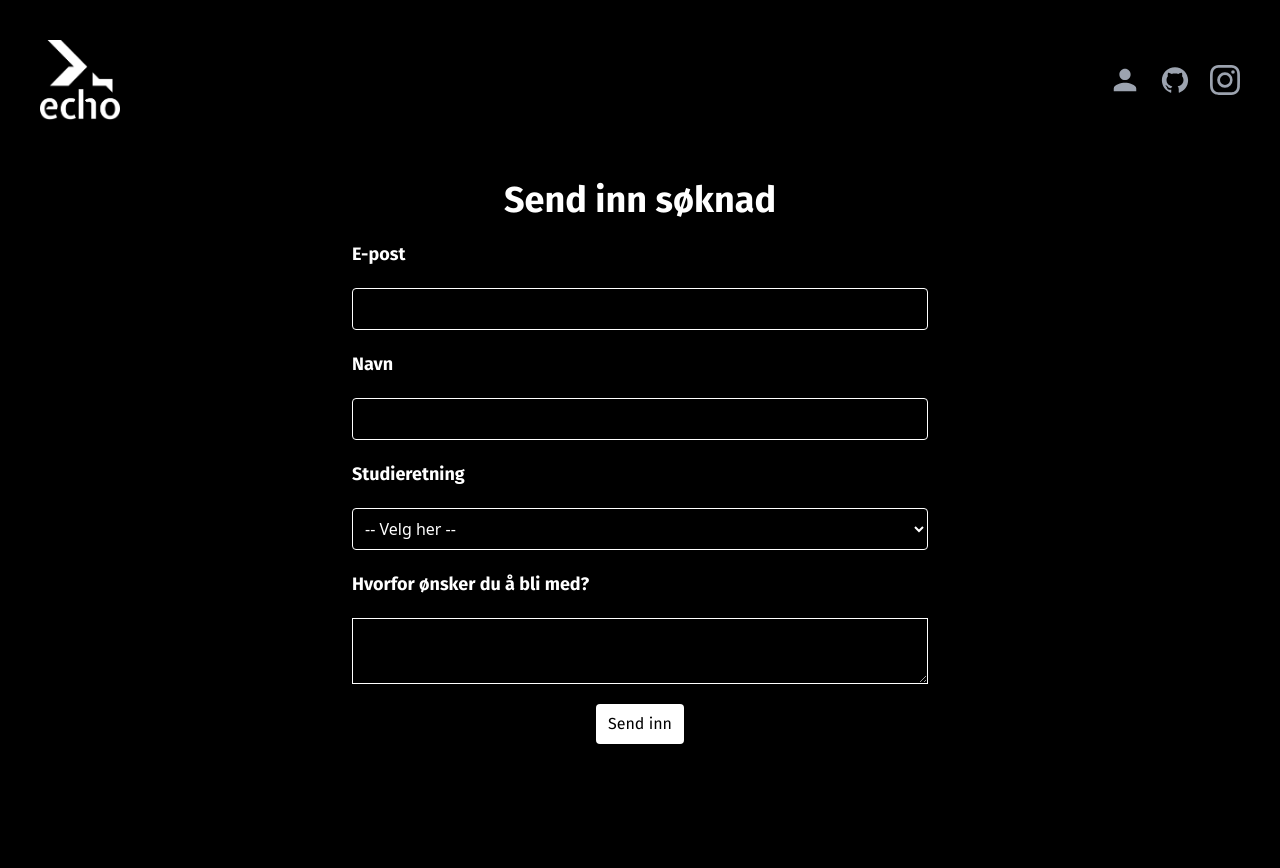
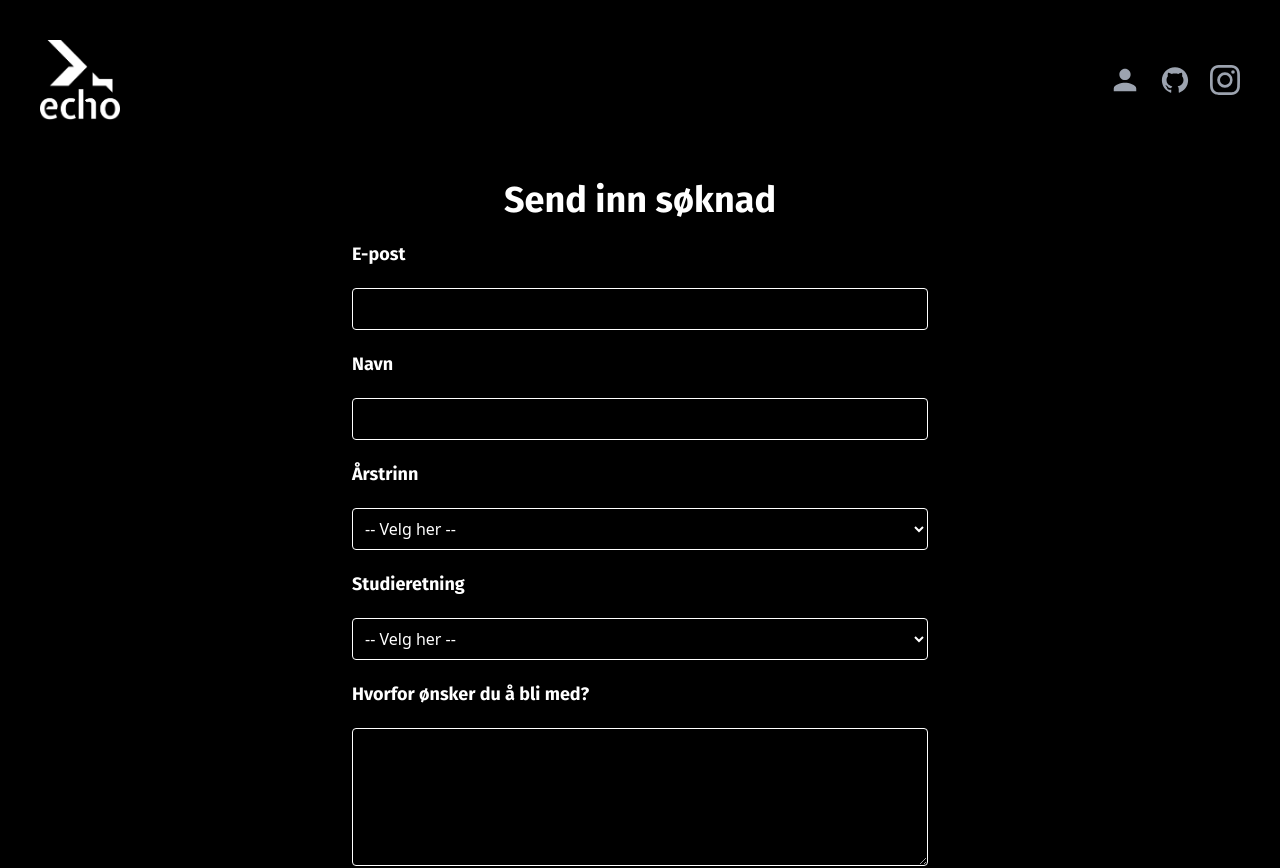
Before and after one commit to echo-webkom/echo-webkom.no, a Next.js app: page /form in a window 1280 px wide. Shown: the top 868 px of the page. Before the commit the page ends 800 px from the top, so only its background shows below. Built offline with nearby package versions, Linux system fonts and the light colour scheme.

Commit message:
updated form

```diff
--- a/src/pages/form.tsx
+++ b/src/pages/form.tsx
@@ -12,7 +12,25 @@ const FormPage = () => {
             Send inn søknad
           </h1>
           <Formik
-            initialValues={{ email: "", name: "", program: "", message: "" }}
+            initialValues={{
+              email: "",
+              name: "",
+              year: "",
+              program: "",
+              message: "",
+              date: new Date(),
+            }}
+            validate={(values) => {
+              let errors: Map<string, string> = {};
+              if (!values.email) {
+                errors["email"] = "Required";
+              } else if (
+                !/^[A-Z0-9._%+-]+@[A-Z0-9.-]+\.[A-Z]{2,}$/i.test(values.email)
+              ) {
+                errors.email = "Invalid email address";
+              }
+              return errors;
+            }}
             onSubmit={(values, { setSubmitting }) => {
               setTimeout(() => {
                 alert(JSON.stringify(values, null, 2));
@@ -36,6 +54,23 @@ const FormPage = () => {
                   type="name"
                   name="name"
                 />
+
+                <label className="text-lg font-fira-bold">Årstrinn</label>
+                <Field
+                  className="bg-black text-white p-2 border border-white rounded"
+                  as="select"
+                  name="year"
+                >
+                  <option value="" disabled selected>
+                    -- Velg her --
+                  </option>
+                  <option value="1">1. året</option>
+                  <option value="2">2. året</option>
+                  <option value="3">3. året</option>
+                  <option value="4">4. året</option>
+                  <option value="5">5. året</option>
+                  <option value="other">Annet</option>
+                </Field>
 
                 <label className="text-lg font-fira-bold">Studieretning</label>
                 <Field
@@ -66,13 +101,14 @@ const FormPage = () => {
                   Hvorfor ønsker du å bli med?
                 </label>
                 <Field
-                  className="text-white bg-black border border-white p-2"
+                  className="text-white bg-black border border-white p-2 rounded"
                   as="textarea"
+                  rows="5"
                   name="message"
                 />
 
                 <button
-                  className="w-fit font-fira text-black bg-white rounded px-3 py-2 m-auto"
+                  className="w-fit font-fira mb-10 text-black bg-white border border-white rounded px-3 py-2 m-auto transition-all hover:bg-black hover:text-white"
                   type="submit"
                   disabled={isSubmitting}
                 >
--- a/src/pages/index.tsx
+++ b/src/pages/index.tsx
@@ -13,7 +13,7 @@ const Home: NextPage = () => {
         <motion.div
           initial={{ opacity: 0, x: -300 }}
           whileInView={{ opacity: 100, x: 0 }}
-          className="m-auto pt-20"
+          className="m-auto pt-10"
         >
           <div className="font-fira-bold text-white text-center flex flex-col text-7xl sm:text-9xl">
             <p>echo </p>
```
